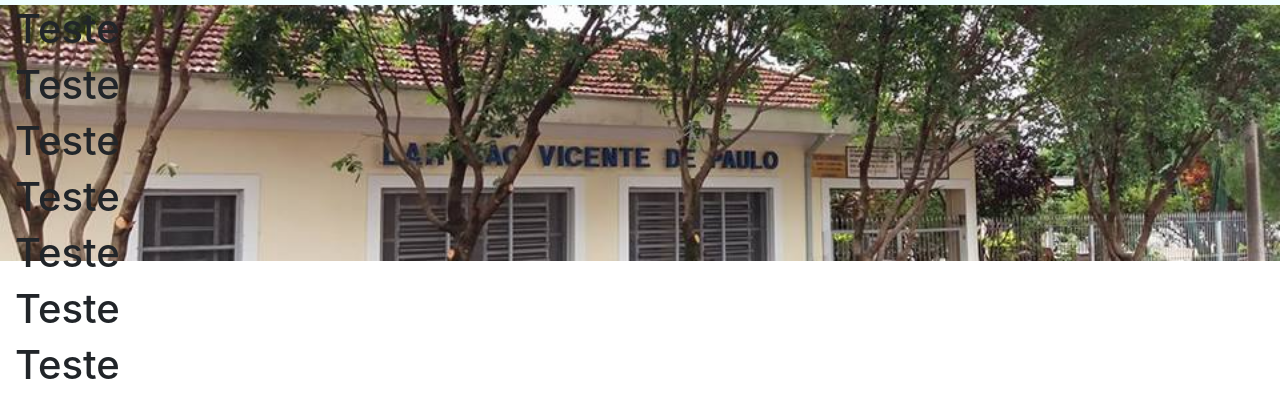
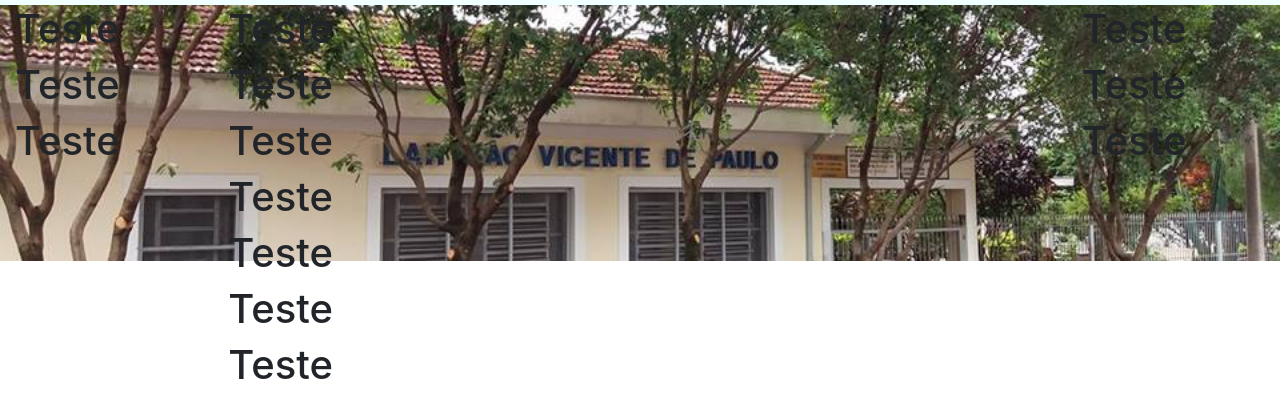
Before and after one commit to LuDColl/Asilo-SRV, a plain HTML site: page site/index.html in a window 1280 px wide. Shown: the part 385-779 px from the top of the page. Drawn offline with nearby package versions, Linux system fonts and the light colour scheme.

Commit message:
Separando a parte principal do site

```diff
--- a/site/index.html
+++ b/site/index.html
@@ -124,7 +124,15 @@
       </div>
     </nav>
 
+    <!-- Parte Principal do site -->
     <div class="container-fluid parallax">
+      <div class="row">
+        <div class="col-sm-2">
+          <h1>Teste</h1>
+          <h1>Teste</h1>
+          <h1>Teste</h1>
+        </div>
+        <div class="col-sm-8">
           <h1>Teste</h1>
           <h1>Teste</h1>
           <h1>Teste</h1>
@@ -150,6 +158,13 @@
           <h1>Teste</h1>
           <h1>Teste</h1>
         </div>
+        <div class="col-sm-2">
+          <h1>Teste</h1>
+          <h1>Teste</h1>
+          <h1>Teste</h1>
+        </div>
+      </div>
+    </div>
 
     <!-- JavaScript (Opcional) -->
     <!-- jQuery primeiro, depois Popper.js, depois Bootstrap JS -->
```
Lines whose indentation alone changed are shown as unchanged.
